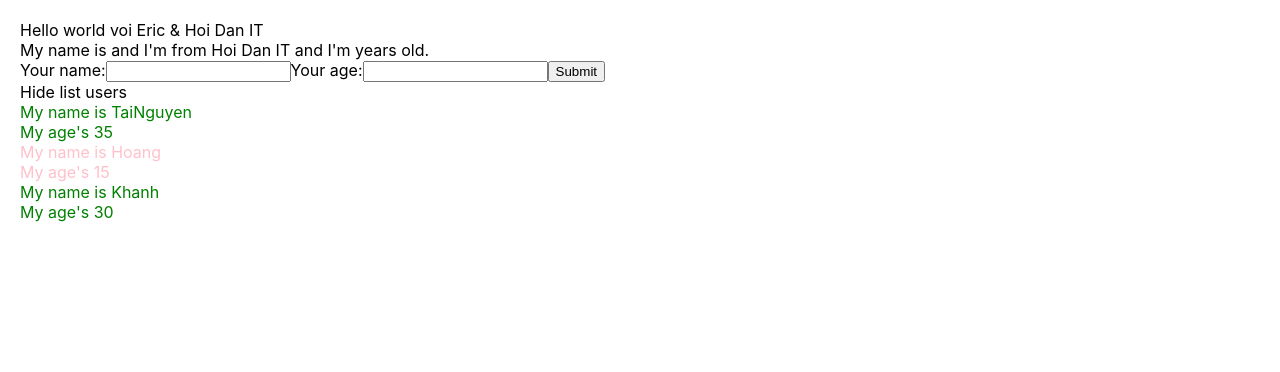
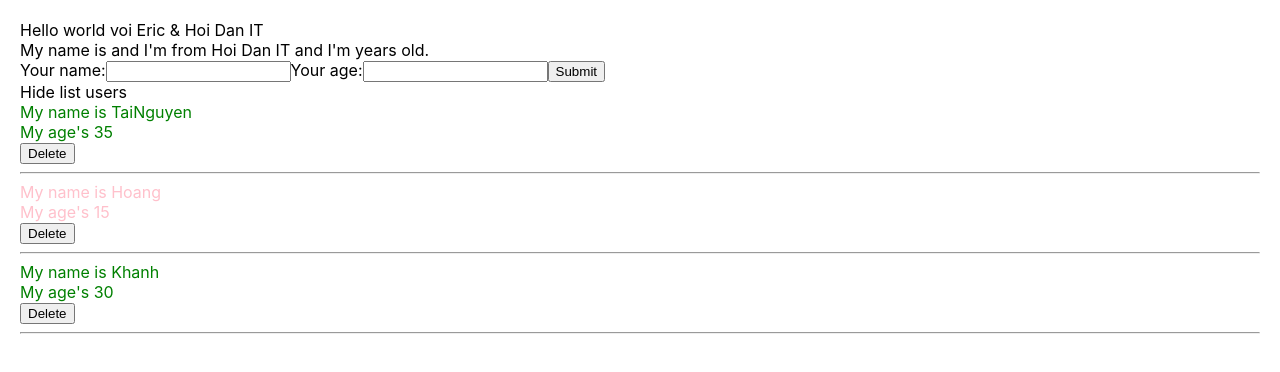
Before and after one commit to TaiNguyenTN/JavaScript, a React (Create React App) app in the folder React/Chapter2/base-react-redux/: page / in a window 1280 px wide. Shown: the top 372 px of the page. Built offline with nearby package versions, Linux system fonts and the light colour scheme.

Commit message:
Video 31 Delete data with filter in array

```diff
--- a/React/Chapter2/base-react-redux/src/App.js
+++ b/React/Chapter2/base-react-redux/src/App.js
@@ -8,7 +8,7 @@
 class App extends React.Component {
   render() {
     return (
-      <div>
+      <div className="app-container">
         Hello world voi Eric &amp; Hoi Dan IT
         <MyComponent></MyComponent>
       </div>
--- a/React/Chapter2/base-react-redux/src/component/AddUserInfor.js
+++ b/React/Chapter2/base-react-redux/src/component/AddUserInfor.js
@@ -7,14 +7,14 @@
     age: "",
   };
 
-  handleOnChange(event) {
+  handleOnChangeName(event) {
     this.setState({
       name: event.target.value,
     });
   }
 
   handleOnSubmit(event) {
-    event.preventDefault();
+    event.preventDefault(); //chặn reload browser
 
     this.props.handleAddNewUser({
       id: Math.floor(Math.random() * 100) + 1 + "-random",
@@ -32,14 +32,14 @@
   render() {
     return (
       <div>
-        My name is {this.state.name} and I'm from {this.state.address} and I'm{" "}
+        My name is {this.state.name} and I'm from {this.state.address} and I'm
         {this.state.age} years old.
         <form onSubmit={(event) => this.handleOnSubmit(event)}>
           <label>Your name:</label>
           <input
             value={this.state.name}
             type="text"
-            onChange={(event) => this.handleOnChange(event)}
+            onChange={(event) => this.handleOnChangeName(event)}
           />
 
           <label>Your age:</label>
--- a/React/Chapter2/base-react-redux/src/component/DisplayInfor.js
+++ b/React/Chapter2/base-react-redux/src/component/DisplayInfor.js
@@ -1,5 +1,7 @@
 import React from "react";
 import "./DisplayInfor.scss";
+import logo from "./../logo.svg";
+
 class DisplayInfor extends React.Component {
   state = {
     isShowListUser: true,
@@ -17,6 +19,7 @@
     //props => viết tắt properties
     return (
       <div className="display-infor-container">
+        {/* <img src={logo} /> */}
         <div>
           <span
             onClick={() => {
@@ -29,17 +32,25 @@
           </span>
         </div>
         {this.state.isShowListUser === true && (
-          <div>
+          <>
             {listUsers.map((user, index) => {
               console.log("Check map users: ", user);
               return (
                 <div key={user.id} className={+user.age > 18 ? "green" : "red"}>
                   <div>My name is {user.name}</div>
                   <div>My age's {user.age}</div>
+                  <div>
+                    <button
+                      onClick={() => this.props.handleDeleteUser(user.id)}
+                    >
+                      Delete
+                    </button>
+                    <hr />
+                  </div>
                 </div>
               );
             })}
-          </div>
+          </>
         )}
       </div>
     );
--- a/React/Chapter2/base-react-redux/src/component/DisplayInfor.scss
+++ b/React/Chapter2/base-react-redux/src/component/DisplayInfor.scss
@@ -6,4 +6,9 @@
   .green {
     color: green;
   }
+
+  img {
+    width: 400px;
+    height: 400px;
+  }
 }
--- a/React/Chapter2/base-react-redux/src/component/MyComponent.js
+++ b/React/Chapter2/base-react-redux/src/component/MyComponent.js
@@ -19,13 +19,28 @@
     });
   };
 
+  handleDeleteUser = (userId) => {
+    let listUsersClone = [...this.state.listUsers];
+    listUsersClone = listUsersClone.filter((item) => item.id !== userId); //array.filter trả về mảng mới thỏa mãn điều kiện bên trong
+    this.setState({
+      listUsers: listUsersClone,
+    });
+  };
+
   //JSX
   render() {
     return (
-      <div>
-        <AddUserInfor handleAddNewUser={this.handleAddNewUser} />
-        <DisplayInfor listUsers={this.state.listUsers} />
-      </div>
+      <>
+        <div className="a">
+          <AddUserInfor handleAddNewUser={this.handleAddNewUser} />
+          <DisplayInfor
+            listUsers={this.state.listUsers}
+            handleDeleteUser={this.handleDeleteUser}
+          />
+        </div>
+
+        <div className="b"></div>
+      </>
     );
   }
 }
```
